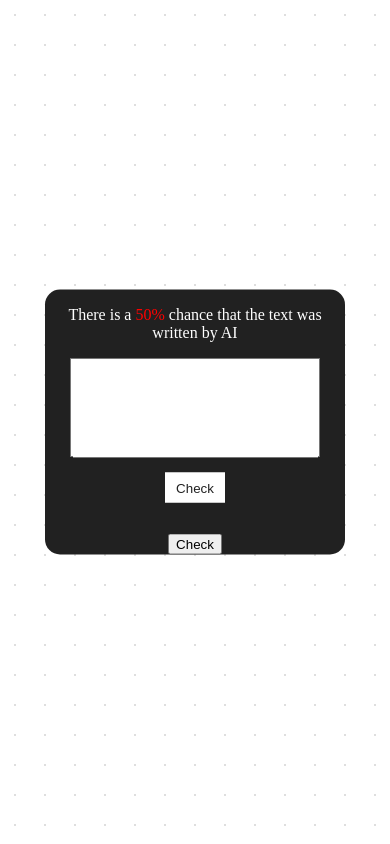
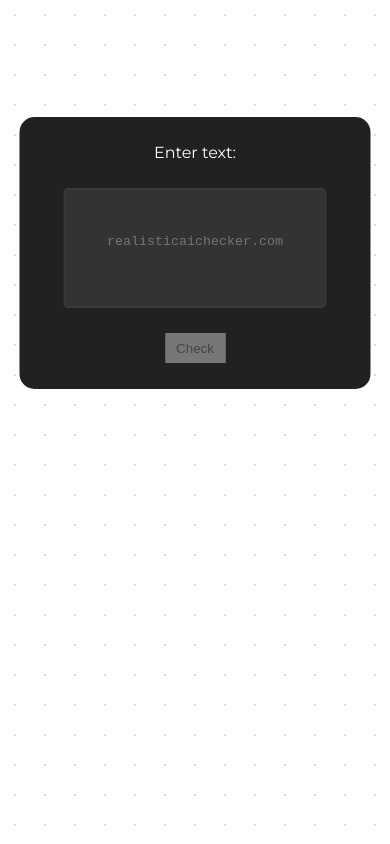
Before and after one commit to tarmo1/RealisticAIChecker, a plain HTML site: page index.html in a window 390 px wide. Drawn offline with Linux system fonts and the light colour scheme.

Commit message:
Update index.html
Added responsive design and improved styling for better user experience.

```diff
--- a/index.html
+++ b/index.html
@@ -1,11 +1,17 @@
 <html>
 <body>
   <head>
+
+<meta name="viewport" content="width=device-width, initial-scale=1.0" />
+
     <style>
+@import url('https://fonts.googleapis.com/css2?family=Montserrat:ital,wght@0,100..900;1,100..900&display=swap');
+
       body {
 margin:0 auto;
   inset: 0;
   height: 100%;
+  font-family: 'Montserrat', sans-serif;
   width: 100%;
   background-image: radial-gradient(#dedede 1px, transparent 1px);
   background-size: 30px 30px;
@@ -14,37 +20,63 @@ margin:0 auto;
   text-align: center;
   margin: 0;
   position:absolute;
-  top: 50%;
+  top: 30%;
   left: 50%;
   transform: translate(-50%, -50%);
   background: #212121;
-  width: 300px;
-
+  width: 40%;
   border-radius: 15px;
   color: white;
 }
-input {
-  width: 250px;
-  height: 100px;
+
+@media (max-width: 768px) {
+  .container {
+    width: 90%;
+
+  }
+}
+
+textarea {
+  width: 75%;
+  height: 120px;
   margin-bottom: 15px;
+  text-align: top;
+  background: #333333;
+  border: 2px solid #393939;
+  border-radius: 5px;
+  color: white;
+  resize: none;
+}
+::placeholder {
+   text-align: center;
+   line-height:100px;
+}
+p {
+  padding: 10px;
 }
 .button {
   border-radius: 0px;
   border: 1px solid white;
   padding: 5px 10px;
-  margin-bottom: 15px;
+  margin: 10px;
   color: #212121;
   background: white;
   width: 60px;
   height: 30px;
 }
-a {
-color:red;
+.button:disabled {
+  opacity: 0.5;
+  border: 1px solid #cccccc;
+  cursor: not-allowed;
+  background: #cccccc;
+  color: #666666;
 }
+
     </style>
     <script>
+
 function enableSubmit(){
-let inputs = document.getElementsByClassName('required'); // Enter your class name for a required field, this should also be reflected within your form fields.
+    let inputs = document.getElementsByClassName('textfield');
     let btn = document.querySelector('input[type="submit"]');
     let isValid = true;
     for (var i = 0; i < inputs.length; i++){
@@ -55,30 +87,36 @@ break;
         }
     }
     btn.disabled = !isValid;
+
+
+    document.getElementById('text').innerHTML = 'Enter text:';
 }
 
+function displaytext(){
+    document.getElementById('text').innerHTML = 'Checking....';
 
+    let btn = document.querySelector('input[type="submit"]');
+    btn.disabled = true;
 
-         document.getElementByClassName("button").onclick = function(){
-            document.getElementClassName("some-text").innerHTML = "Fantastic!";
-
+    setTimeout(function() {
+        document.getElementById('text').innerHTML = 'There is a <span style="color: #eb4034;">50%</span> chance that the text is AI generated';
+        btn.disabled = false;
+    }, 1500);
 }
-
 
 </script>
   </head>
 
+
   <div class="container">
-    <p class=”some-text”>There is a <a>50%</a> chance that the text was written by AI</p>
-<form action="#" method="post">
-<input type="text" class="required" onkeyup="enableSubmit()">
+    <p id="text">Enter text:</p>
+    <form action="#" method="post" onsubmit="return false;">
+        <textarea placeholder="realisticaichecker.com" class="textfield" rows="4" onkeyup="enableSubmit()"></textarea>
         <br>
-<input class="button" type="submit" value="Check" disabled>
+        <input class="button" onclick="displaytext()" type="submit" value="Check" disabled>
         </form>
+  </div>
 
-    <button>Check</button>
-
-  </div>
 
   </body>
 </html>
```
Lines whose indentation alone changed are shown as unchanged.
